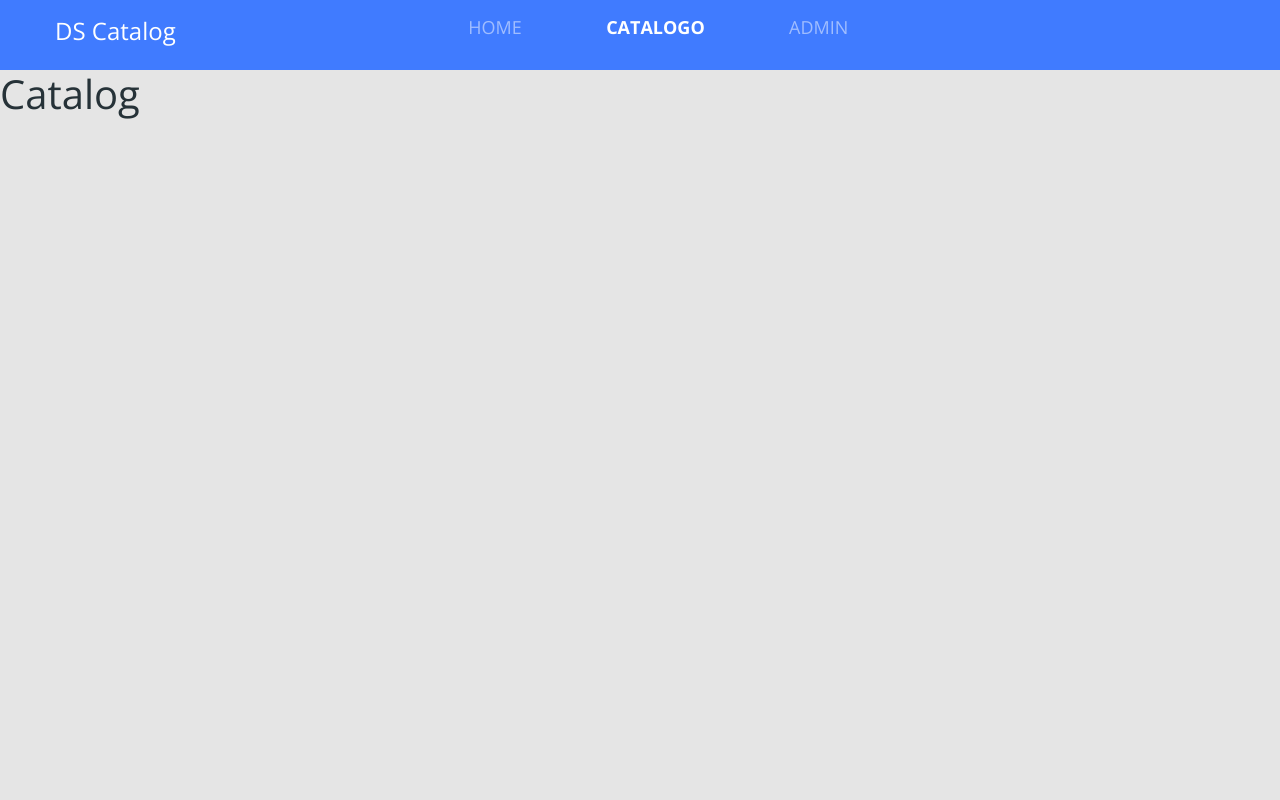
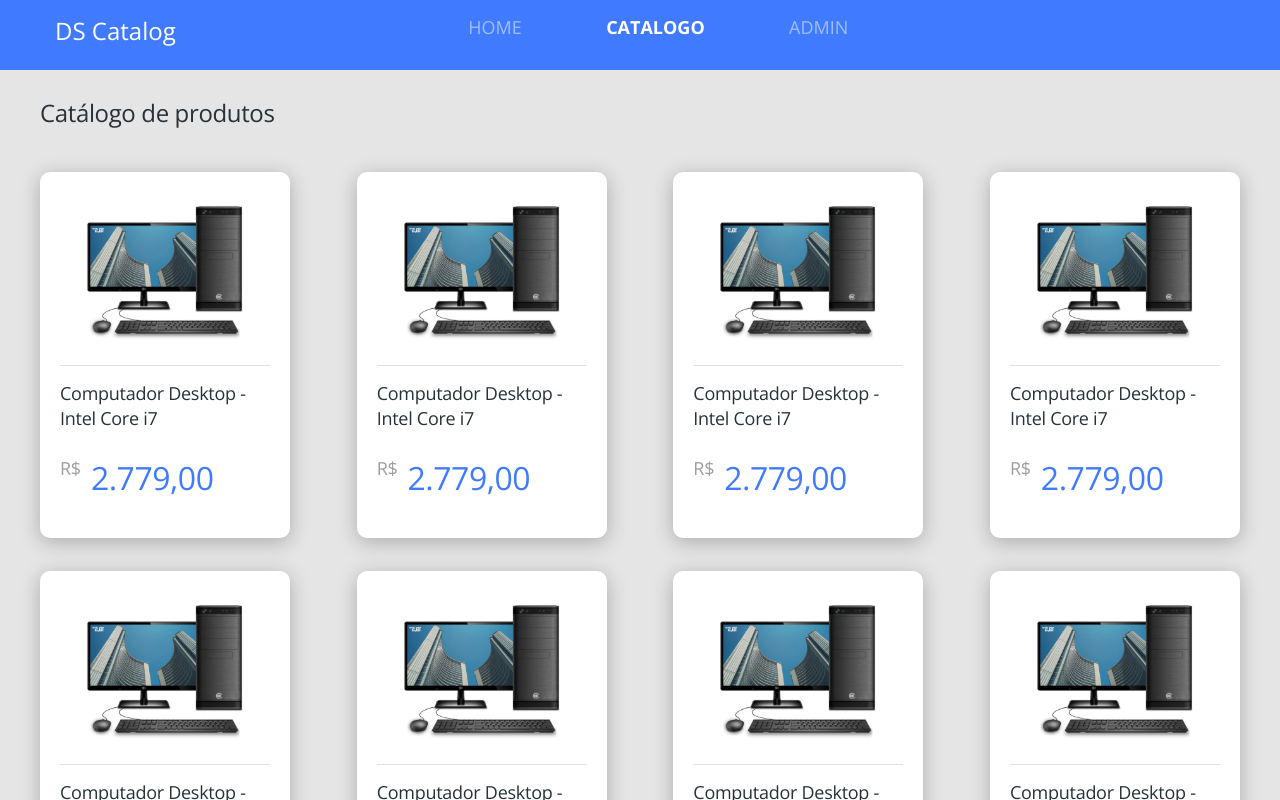
Before and after one commit to vilsonmoro/dscatalog-bootcamp-devsuperior, a React (Create React App) app in the folder front-web/: page /catalog in a window 1280 px wide. Shown: the top 800 px of the page. Built offline with nearby package versions, Linux system fonts and the light colour scheme.

Commit message:
Product card

```diff
--- a/front-web/src/app.scss
+++ b/front-web/src/app.scss
@@ -21,3 +21,16 @@
       color: unset;
     }
   }
+
+  .border-radius-10{
+    border-radius: 10px;
+  }
+
+  .border-radius-20{
+    border-radius: 20px;
+  }
+
+  .card-base{
+    background: #FFFFFF;
+    box-shadow: 0px 4px 20px rgba(0, 0, 0, 0.25);
+  }
--- /dev/null
+++ b/front-web/src/pages/Catalog/components/ProductCard/index.tsx
@@ -0,0 +1,21 @@
+import React from 'react';
+import {ReactComponent as ProductImage} from '../../../../core/assets/images/product.svg';
+import './styles.scss';
+
+const ProductCard = () => (
+    <div className="card-base border-radius-10 product-card">
+         <ProductImage />
+
+         <div className="product-info">
+             <h6 className="product-name">
+              Computador Desktop - Intel Core i7
+             </h6>
+             <div className="product-price-container">
+                 <span className="product-currency">R$</span>
+                 <h3 className="product-price">2.779,00</h3>
+             </div>
+         </div>
+    </div>
+);
+
+export default ProductCard;
--- /dev/null
+++ b/front-web/src/pages/Catalog/components/ProductCard/styles.scss
@@ -0,0 +1,37 @@
+.product-card{
+   padding: 20px 20px 30px 20px;
+   text-align: center;
+}
+
+.product-info{
+  border-top: 1px solid #E1E1E1;
+  text-align: left;
+  padding-top: 15px;
+  margin-top: 15px;
+}
+
+.product-name{
+    font-size: 18px;
+    line-height: 25px;
+    letter-spacing: -0.015em;
+}
+
+.product-price-container{
+    display: flex;
+    margin-top: 25px;
+}
+
+.product-currency{
+   font-size: 18px;
+   line-height: 25px;
+   letter-spacing: -0.015em;
+   color: #9E9E9E;
+}
+
+.product-price{
+    font-size: 32px;
+    line-height: 44px;
+    letter-spacing: -0.015em;
+    color: #407BFF;
+    margin-left: 10px;
+}
--- a/front-web/src/pages/Catalog/index.tsx
+++ b/front-web/src/pages/Catalog/index.tsx
@@ -1,8 +1,24 @@
 import React from 'react';
+import ProductCard from './components/ProductCard';
+import './styles.scss';
 
 const Catalog = () => (
-    <div>
-        <h1>Catalog</h1>
+    <div className="catalog-container">
+        <h1 className="catalog-title">Catálogo de produtos</h1>
+        <div className="catalog-products">
+           <ProductCard />
+           <ProductCard />
+           <ProductCard />
+           <ProductCard />
+           <ProductCard />
+           <ProductCard />
+           <ProductCard />
+           <ProductCard />
+           <ProductCard />
+           <ProductCard />
+           <ProductCard />
+           <ProductCard />
+        </div>
     </div>
 );
 
--- /dev/null
+++ b/front-web/src/pages/Catalog/styles.scss
@@ -0,0 +1,20 @@
+.catalog-container{
+   margin-top: 26px;
+   padding-left:40px;
+   padding-right: 40px;
+}
+
+.catalog-title{
+   font-size: 24px;
+   line-height: 33px;
+   letter-spacing: -0.015em;
+}
+
+.catalog-products{
+   margin-top: 43px;
+   display: grid;
+   grid-template-columns: repeat(auto-fill, 250px);
+   grid-gap: 33px 30px;
+   justify-content: space-between;
+
+}
--- a/front-web/src/pages/home/index.tsx
+++ b/front-web/src/pages/home/index.tsx
@@ -6,7 +6,7 @@
 
 const Home = () => (
     <div className="home-container">
-        <div className="row home-content">
+        <div className="row home-content card-base border-radius-10">
             <div className="col-6">
                 <h1 className="text-title">Conheça o melhor <br /> catálogo de produtos</h1>
                 <p className="text-subtitle">Ajudaremos você a encontrar os melhores <br />
--- a/front-web/src/pages/home/styles.scss
+++ b/front-web/src/pages/home/styles.scss
@@ -5,9 +5,6 @@
 }
 
 .home-content{
-    background: #FFFFFF;
-    box-shadow: 0px 4px 20px rgba(0, 0, 0, 0.25);
-    border-radius: 20px;
     padding-top: 155px;
     padding-left: 100px;
     padding-bottom: 150px;
```
Also changed, not shown: front-web/src/core/assets/images/product.svg (added).
